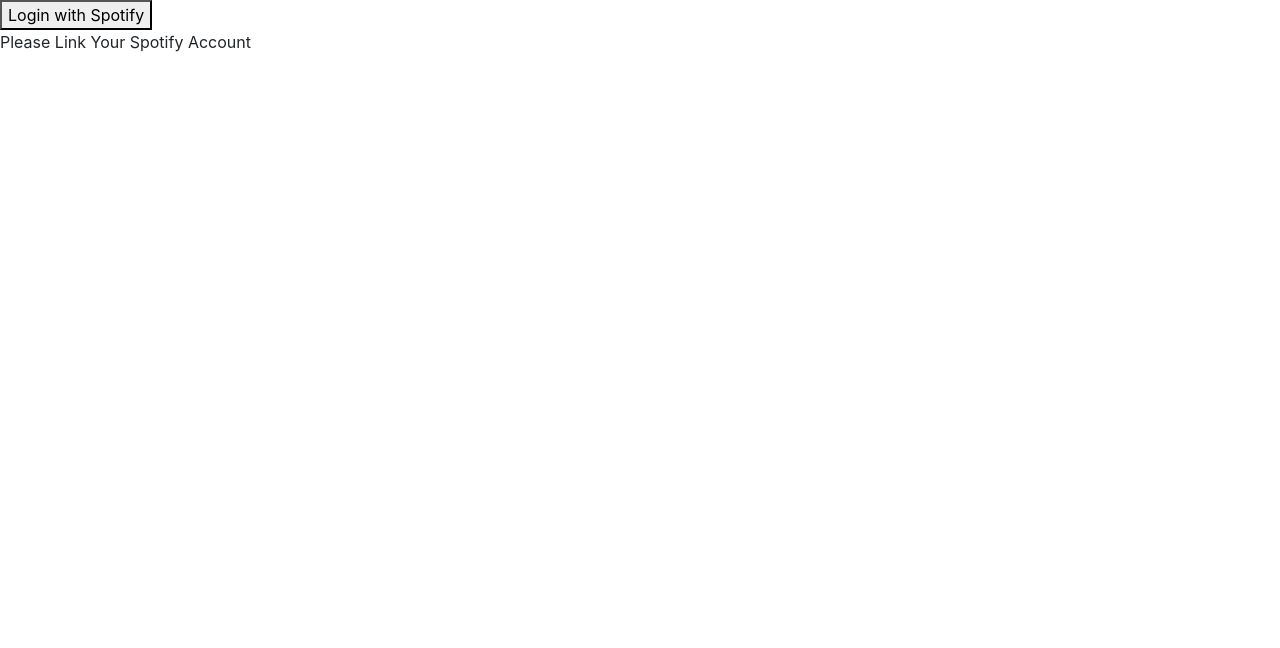
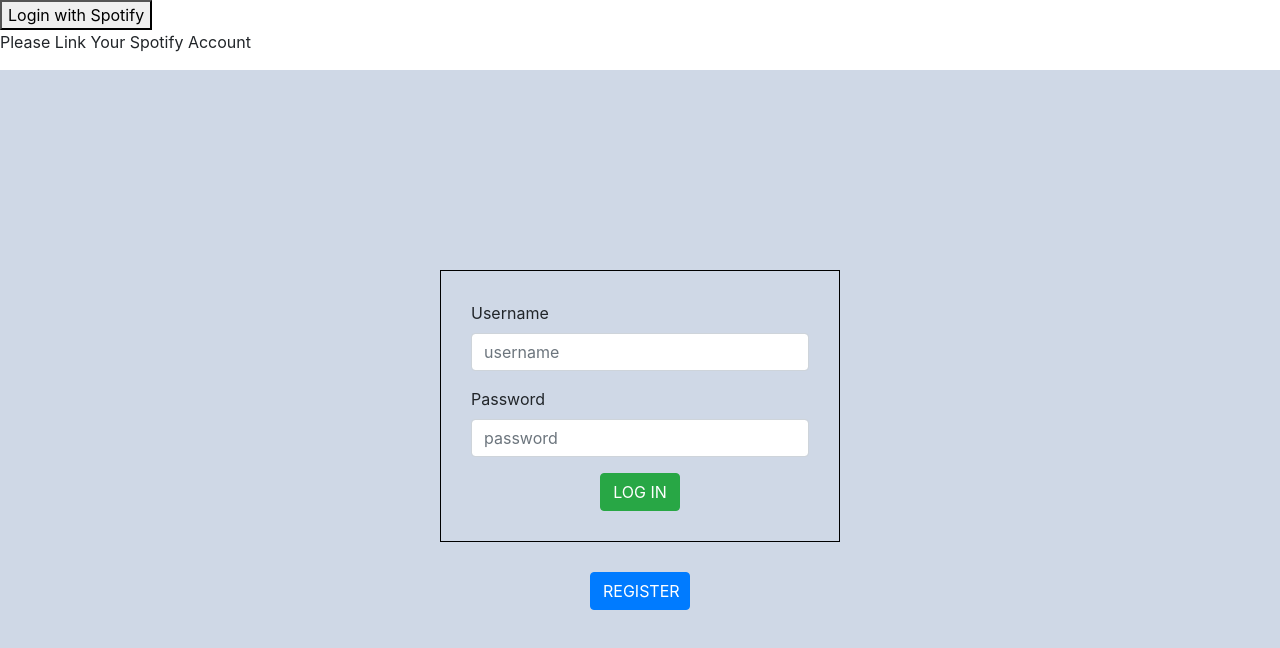
Before and after one commit to spotify-recommendation-engine-3/web, a React (Create React App) app in the folder symphinity/: page / in a window 1280 px wide. Shown: the top 648 px of the page. Built offline with nearby package versions, Linux system fonts and the light colour scheme.

Commit message:
login/register forms ready

```diff
--- a/symphinity/src/App.js
+++ b/symphinity/src/App.js
@@ -38,10 +38,12 @@ function App() {
     <Switch>
         <Route exact path="/">
           <UserArtists />
-        </Route>
-        <Route exact path="/login">
+          {/* changed this line */}
           <Login />
         </Route>
+        {/* <Route exact path="/login">
+          <Login />
+        </Route> */}
         <Route path="/register">
           <Register />
         </Route>
--- a/symphinity/src/components/login/Login.js
+++ b/symphinity/src/components/login/Login.js
@@ -4,13 +4,8 @@ import styled from 'styled-components'
 import { Link } from 'react-router-dom'
 import axios from 'axios';
 
-function Login () {
 
-    const [user, setUser] = useState({
-        username: '',
-        password: ''
-    })
-    const LoginContainer = styled.div`
+const LoginContainer = styled.div`
         border: 1px solid black;
         width: 25rem;
         margin: 0 auto;
@@ -32,6 +27,14 @@ function Login () {
         justify-content: space-around;
     `
 
+function Login () {
+
+    const [user, setUser] = useState({
+        username: '',
+        password: ''
+    })
+
+
     const handleSubmit = e => {
         e.preventDefault();
         axios
@@ -44,23 +47,21 @@ function Login () {
     }
 
     const handleChanges = e => {
-        setUser({
-            ...user,
-            [e.target.name]: e.target.value
-        });
+        e.preventDefault();
+        setUser({...user, [e.target.name]: e.target.value });
     }
 
     return (
-        <LoginBackground classNam="login-background">
+        <LoginBackground className="login-background">
             <LoginContainer className="login-container">
                 <Form onSubmit={handleSubmit}>
                     <FormGroup>
                         <Label for="username">Username</Label>
-                        <Input type="text" value={user.password} onChange={handleChanges} name="username" id="username" placeholder="Username" />
+                        <Input type="text" name="username" id="username" placeholder="username" onChange={handleChanges} value={user.username} />
                     </FormGroup>
                     <FormGroup>
-                        <Label for="password">Password</Label>
-                        <Input type="password" onChange={handleChanges} value={user.password} name="password" id="password" placeholder="Password" />
+                        <Label for="examplePassword">Password</Label>
+                        <Input type="password" name="password" id="examplePassword" placeholder="password" onChange={handleChanges} value={user.password}/>
                     </FormGroup>
                     <ButtonContainer className="button-container">
                         <Button color="success">LOG IN</Button>{' '}
--- a/symphinity/src/components/registration/Register.js
+++ b/symphinity/src/components/registration/Register.js
@@ -1,7 +1,9 @@
-import React from 'react'
+import React, {useState, useEffect} from 'react'
 import { Link } from 'react-router-dom'
 import { Button, Form, FormGroup, Label, Input, FormText } from 'reactstrap';
 import styled from 'styled-components';
+import axios from 'axios';
+
 
 const RegisterWrapper = styled.div`
     border: 1px solid black;
@@ -13,23 +15,55 @@ const RegisterWrapper = styled.div`
 `
 
 function Register () {
+
+    const [user, setUser] = useState([
+        {
+            username: '',
+            email: '',
+            password: ''
+        }
+    ]);
+
+    const submitForm = e => {
+        e.preventDefault();
+        console.log(user);
+
+
+        axios.post('https://spotify-song-suggestor-be.herokuapp.com/api/auth/register', {
+            username: user.username,
+            email: user.email,
+            password: user.password
+        } )
+        .then(function (response) {
+            console.log(response);
+        })
+        .catch(function (error) {
+            console.log(error);
+        });
+    };
+
+    const handleChanges = e => {
+        setUser({...user, [e.target.name]: e.target.value });
+        // console.log(e.target.value);
+    }
+
     return (
         <RegisterWrapper>
             <Link to="/">
                 <Button color="secondary" style={{marginBottom: "3%"}}>Back</Button>
             </Link>
-            <Form>
+            <Form onSubmit={submitForm}>
                 <FormGroup>
                     <Label for="username">Username</Label>
-                    <Input type="text" name="name" id="username" placeholder="username" />
+                    <Input type="text" name="username" id="username" placeholder="username" onChange={handleChanges} value={user.name} />
                 </FormGroup>
                 <FormGroup>
                     <Label for="exampleEmail">Email</Label>
-                    <Input type="email" name="email" id="exampleEmail" placeholder="email" />
+                    <Input type="email" name="email" id="exampleEmail" placeholder="email" onChange={handleChanges} value={user.email}/>
                 </FormGroup>
                 <FormGroup>
                     <Label for="examplePassword">Password</Label>
-                    <Input type="password" name="password" id="examplePassword" placeholder="password" />
+                    <Input type="password" name="password" id="examplePassword" placeholder="password" onChange={handleChanges} value={user.password}/>
                 </FormGroup>
                 <Button color="primary">Create Account</Button>
             </Form>
```
